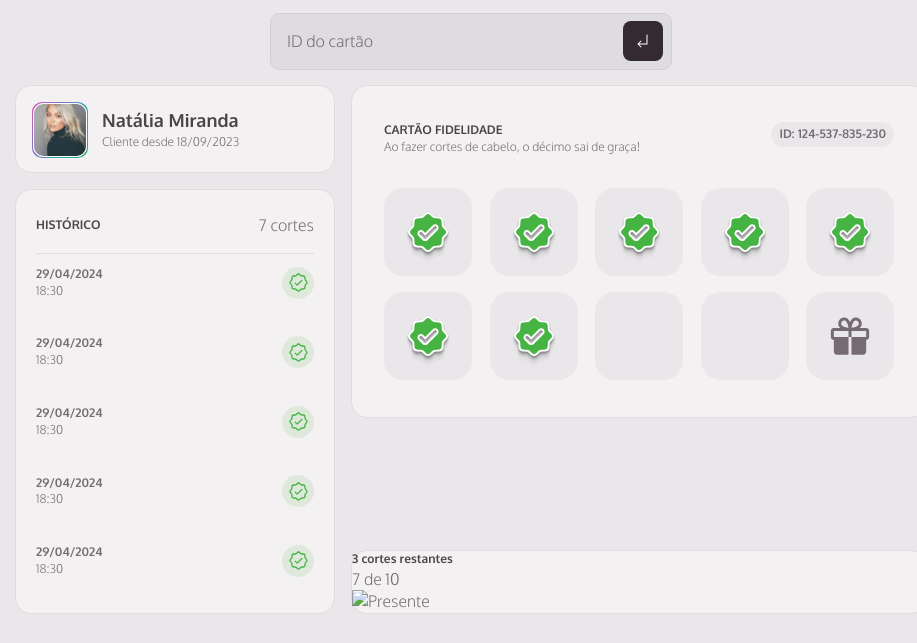
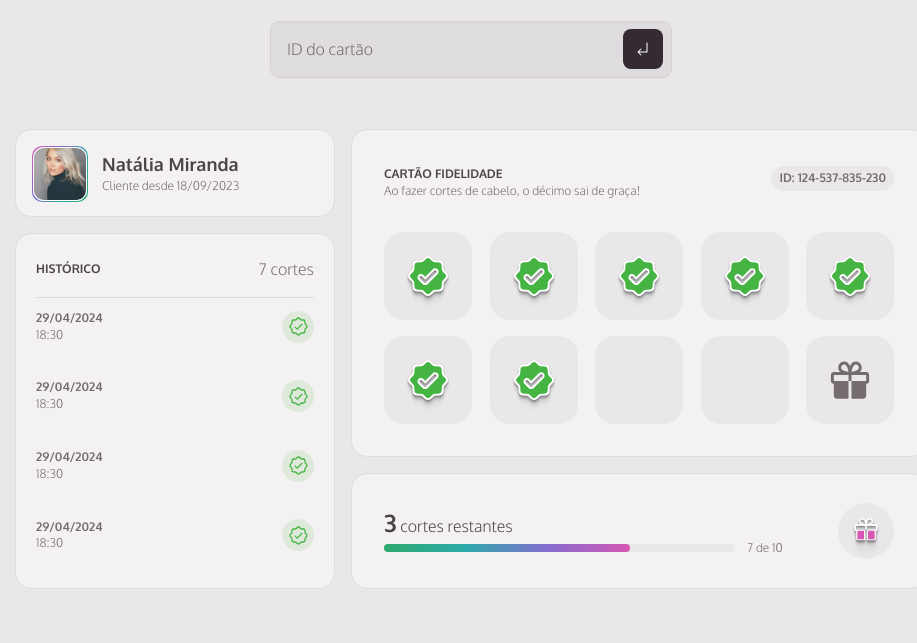
Before and after one commit to dhidekim/Projeto-Member-Club, a website: page index.html in a window 1280 px wide. Shown: the part 148-791 px from the top of the page, without its empty margins (169-1086 px from the left). Drawn offline with Linux system fonts and the light colour scheme.

Commit message:
Add cuts

```diff
--- a/index.html
+++ b/index.html
@@ -70,11 +70,26 @@
       </div>
       <div class="cuts-remaining border-radius">
         <div>
-          <h2><span>3</span> cortes restantes</h2>
-          <div>7 de 10</div>
+          <header>
+            <h2><span>3</span> cortes restantes</h2>
+            <div class="status">
+              <div class="progress">
+                <div
+                  class="progress-bar"
+                  role="progressbar"
+                  aria-valuenow="70"
+                  aria-valuemin="0"
+                  aria-valuemax="100"
+                  style="width: 70%"
+                ></div>
+                <span class="sr-only">70% Completo</span>
+              </div>
+              <div class="count">7 de 10</div>
+            </div>
+          </header>
         </div>
-        <div>
-          <img src="/src/assets/icons/gift.svg" alt="Presente" />
+        <div class="present">
+          <img src="/src/assets/PinGift.png" alt="Presente" />
         </div>
       </div>
       <div class="appointment-history border-radius">
--- /dev/null
+++ b/src/styles/cuts.css
@@ -0,0 +1,102 @@
+.cuts-remaining {
+  padding: 1rem;
+  display: flex;
+  justify-content: space-between;
+  & header {
+    & h2 {
+      font-size: var(--fs-base);
+      font-weight: var(--fw-base);
+      & span {
+        font-size: var(--fs-md);
+        font-weight: var(--fw-bold);
+      }
+    }
+    & .status {
+      display: flex;
+      align-items: center;
+      gap: 0.75rem;
+    }
+    & .progress {
+      width: 11.375rem;
+      height: 0.5rem;
+      background-color: var(--bg-color);
+      position: relative;
+      border-radius: 0.5rem;
+      & .progress-bar {
+        height: 0.5rem;
+        border-radius: 0.5rem;
+        color: #ffffff;
+        position: absolute;
+        height: 100%;
+        background-image: linear-gradient(
+          90deg,
+          #2daa6e 0%,
+          #2daaaa 33.33%,
+          #856ccf 66.67%,
+          #d658b3 100%
+        );
+      }
+      & .sr-only {
+        position: absolute;
+        width: 1px;
+        height: 1px;
+        margin: -1px;
+        padding: 0;
+        overflow: hidden;
+        clip: rect(0, 0, 0, 0);
+        border: 0;
+      }
+    }
+    & .count {
+      font-size: var(--fs-2xs);
+    }
+  }
+
+  & .present {
+    position: relative;
+    width: 3.5rem;
+    display: flex;
+    justify-content: center;
+    &::before {
+      position: absolute;
+      content: "";
+      width: 3.5rem;
+      height: 3.5rem;
+      background-color: var(--bg-color);
+      border-radius: 50%;
+      top: -0.1875rem;
+    }
+    & img {
+      position: absolute;
+      width: 2.5rem;
+      top: 0.1875rem;
+    }
+  }
+}
+@media (width >= 80em) {
+  .cuts-remaining {
+    padding: 2rem;
+    & header{
+      & .progress {
+        width: 21.9375rem;
+    }
+    & .present {
+      position: relative;
+      width: 4.5rem;
+      &::before {
+        position: absolute;
+        content: "";
+        display: block;
+        width: 4.5rem;
+        height: 4.5rem;
+        background-color: var(--bg-color);
+        border-radius: 50%;
+      }
+      & img {
+        position: absolute;
+        width: 4rem;
+        top: 0;
+      }
+    }
+  }
+}
--- a/src/styles/form.css
+++ b/src/styles/form.css
@@ -50,3 +50,9 @@ button {
     background-color: var(--gray-500);
   }
 }
+@media (width >= 80em) {
+  form {
+    padding-top: 2.25rem;
+    padding-bottom: 4rem;
+  }
+}
--- a/src/styles/history.css
+++ b/src/styles/history.css
@@ -1,4 +1,5 @@
 .appointment-history {
+  margin-bottom: 1rem;
   & .appointment-history__title {
     display: flex;
     justify-content: space-between;
@@ -45,9 +46,11 @@
 }
 @media (width >= 80em) {
   .appointment-history {
+    max-height: 360px;
+    margin-bottom: initial;
     & ul {
-      overflow: scroll;
-      max-height: 360px;
+      overflow-y: scroll;
+      max-height: 291px;
     }
   }
 }
--- a/src/styles/index.css
+++ b/src/styles/index.css
@@ -5,3 +5,4 @@
 @import url(client.css);
 @import url(history.css);
 @import url(loyalty.css);
+@import url(cuts.css);
--- a/src/styles/utility.css
+++ b/src/styles/utility.css
@@ -31,7 +31,6 @@
     grid-template-areas:
       "client loyalty"
       "appointment loyalty"
-      "appointment loyalty"
       "appointment cuts";
   }
   .client {
```
